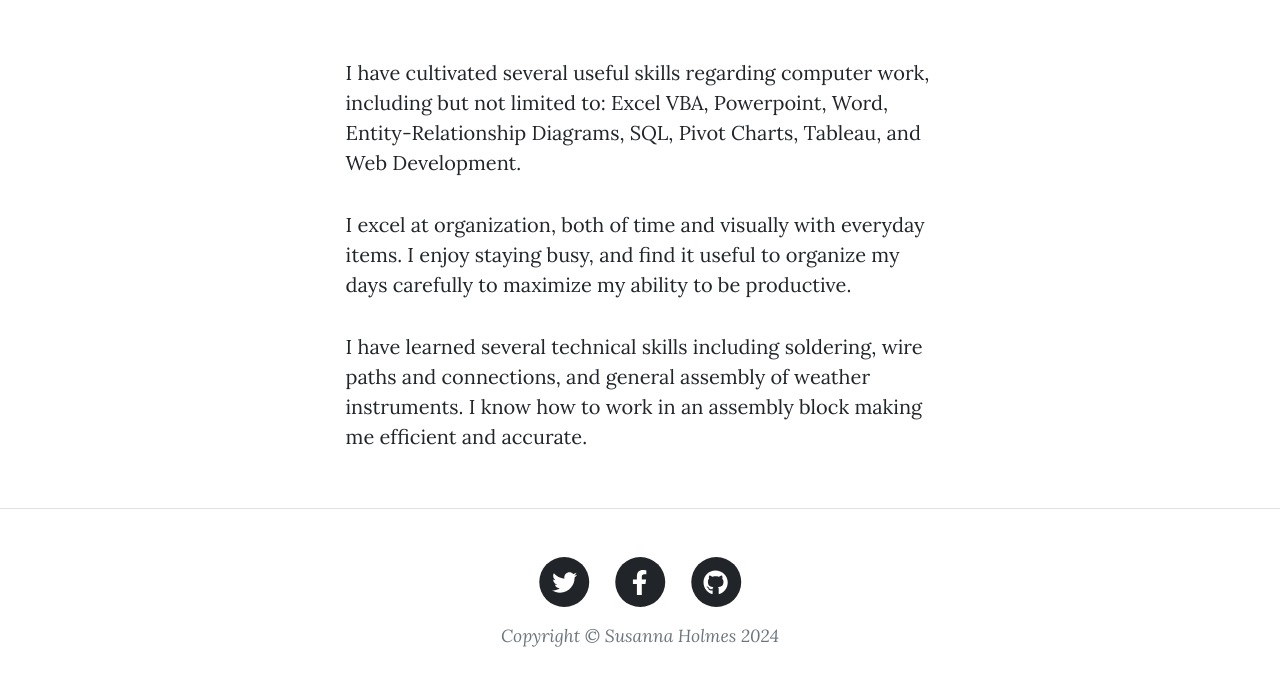
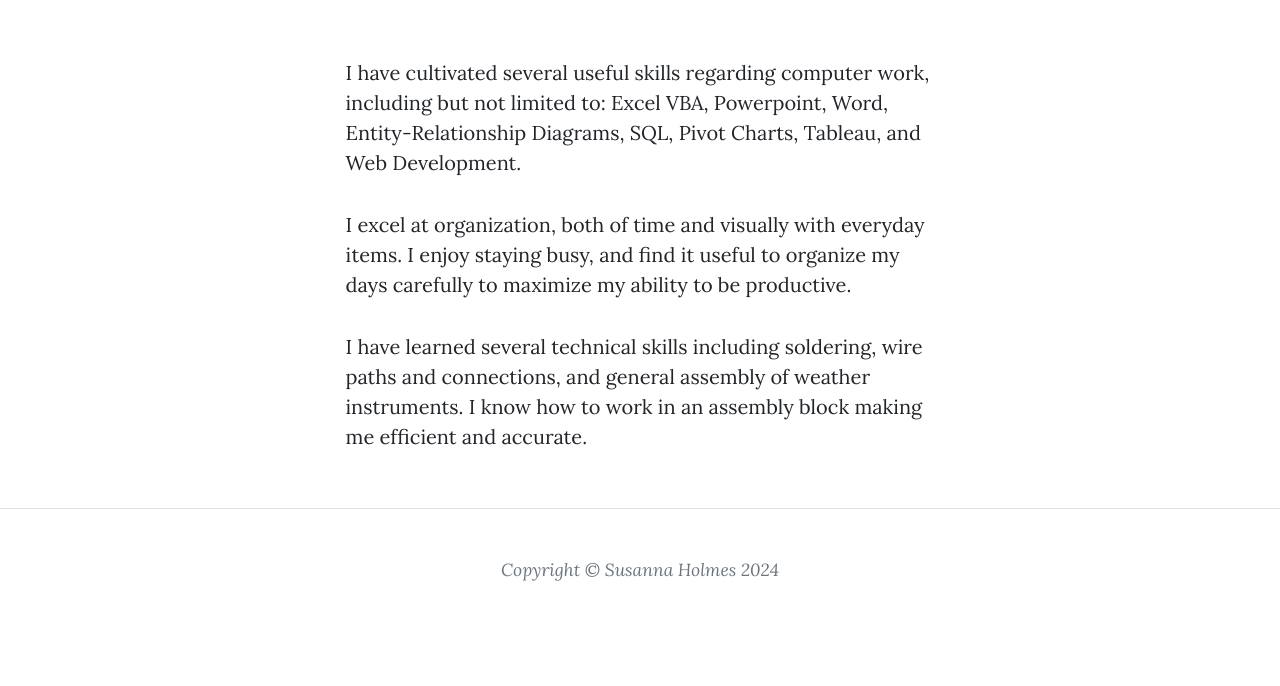
Before and after one commit to susannaholmes/IS201-, a plain HTML site: page skills.html in a window 1280 px wide. Shown: the part 554-1240 px from the top of the page. After the commit the page ends 1186 px from the top, so only its background shows below. Drawn offline with nearby package versions, Linux system fonts and the light colour scheme.

Commit message:
Update skills.html

```diff
--- a/skills.html
+++ b/skills.html
@@ -62,35 +62,6 @@
         </main>
         <!-- Footer-->
         <footer class="border-top">
-            <div class="container px-4 px-lg-5">
-                <div class="row gx-4 gx-lg-5 justify-content-center">
-                    <div class="col-md-10 col-lg-8 col-xl-7">
-                        <ul class="list-inline text-center">
-                            <li class="list-inline-item">
-                                <a href="#!">
-                                    <span class="fa-stack fa-lg">
-                                        <i class="fas fa-circle fa-stack-2x"></i>
-                                        <i class="fab fa-twitter fa-stack-1x fa-inverse"></i>
-                                    </span>
-                                </a>
-                            </li>
-                            <li class="list-inline-item">
-                                <a href="#!">
-                                    <span class="fa-stack fa-lg">
-                                        <i class="fas fa-circle fa-stack-2x"></i>
-                                        <i class="fab fa-facebook-f fa-stack-1x fa-inverse"></i>
-                                    </span>
-                                </a>
-                            </li>
-                            <li class="list-inline-item">
-                                <a href="#!">
-                                    <span class="fa-stack fa-lg">
-                                        <i class="fas fa-circle fa-stack-2x"></i>
-                                        <i class="fab fa-github fa-stack-1x fa-inverse"></i>
-                                    </span>
-                                </a>
-                            </li>
-                        </ul>
                         <div class="small text-center text-muted fst-italic">Copyright &copy; Susanna Holmes 2024</div>
                     </div>
                 </div>
```
